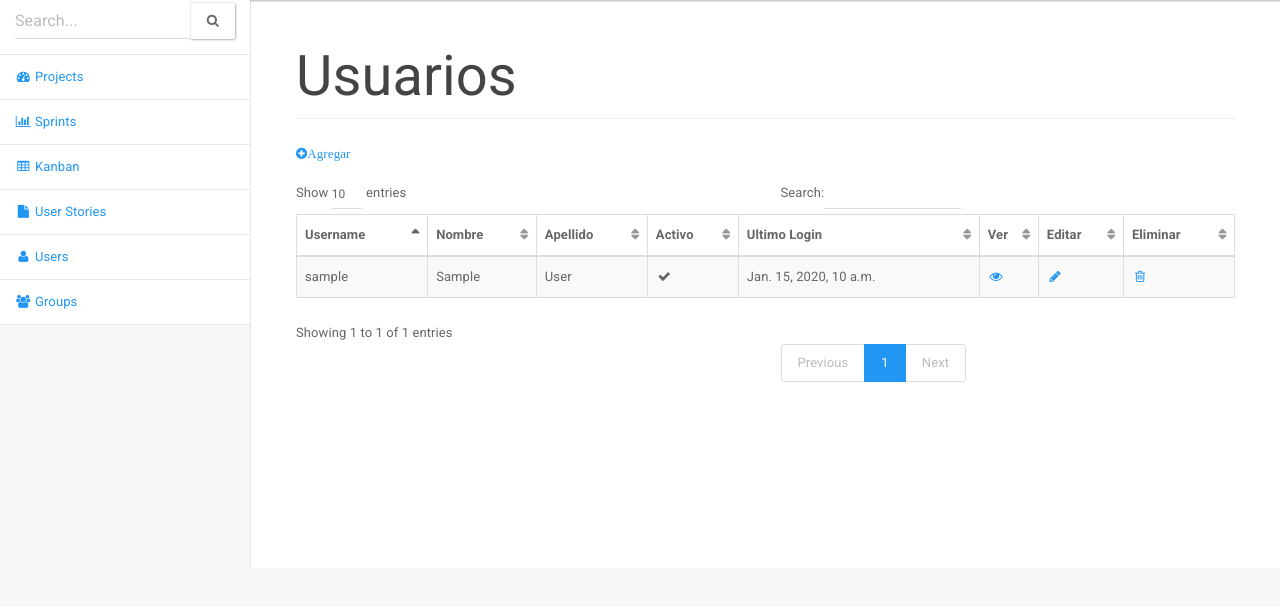
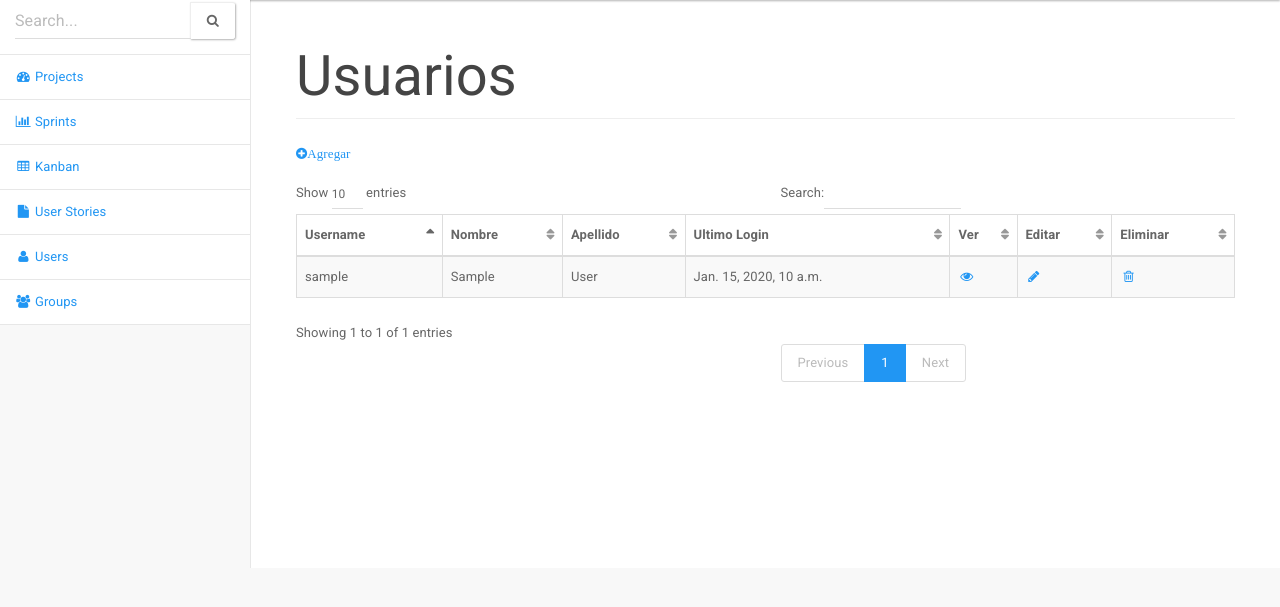
Before and after one commit to Darthcjba/GCC, a Django app: page /users/ in a window 1280 px wide. Shown: the part 64-671 px from the top of the page. Run offline with Django 3.2, Linux system fonts and the light colour scheme; a user stored in the database is signed in; tables that the repository leaves empty hold one stand-in row (values such as "Sample post"); parts of the project's set-up code (start-up, migrations or seed data) failed here and were passed over; some libraries are stand-ins or nearby versions.

```diff
--- a/project/templates/project/user_list.html
+++ b/project/templates/project/user_list.html
@@ -11,7 +11,6 @@
                 <th>Username</th>
                 <th>Nombre</th>
                 <th>Apellido</th>
-                <th>Activo</th>
                 <th>Ultimo Login</th>
                 <th>Ver</th>
                 <th>Editar</th>
@@ -24,7 +23,6 @@
                 <td>{{ u.username }}</td>
                 <td>{{ u.first_name }}</td>
                 <td>{{ u.last_name }}</td>
-                <td><i class="fa {% if u.is_active %}fa-check{% else %}fa-times{% endif %} fa-fw"></i></td>
                 <td>{{ u.last_login }}</td>
                 <td ><a href="{% url 'project:user_detail' u.id %}"><i class="fa fa-eye fa-fw"></i></a> </td>
                 <td><a href="{% url 'project:user_update' u.id %}"><i class="fa fa-pencil fa-fw"></i></a></td>
```
